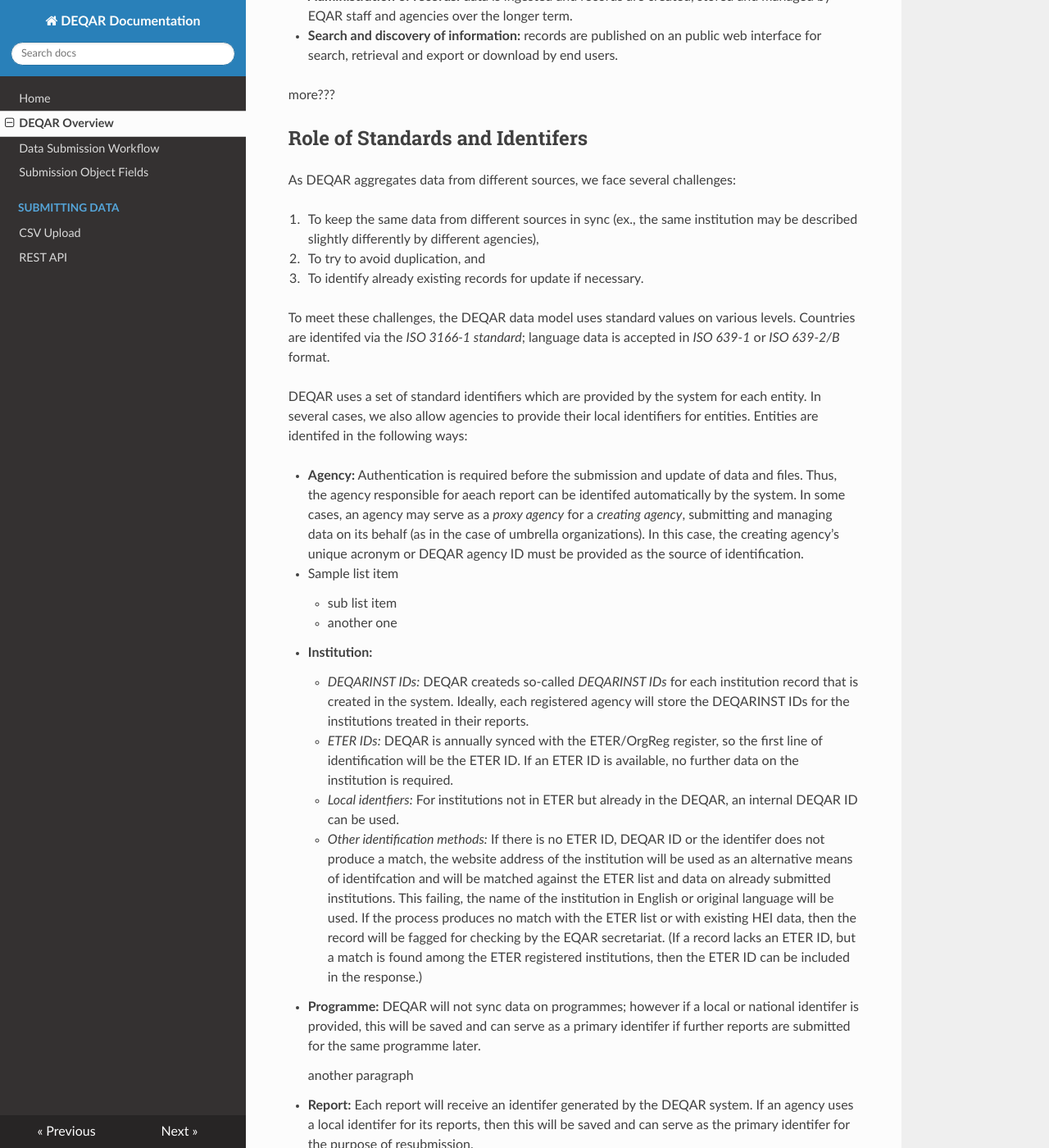
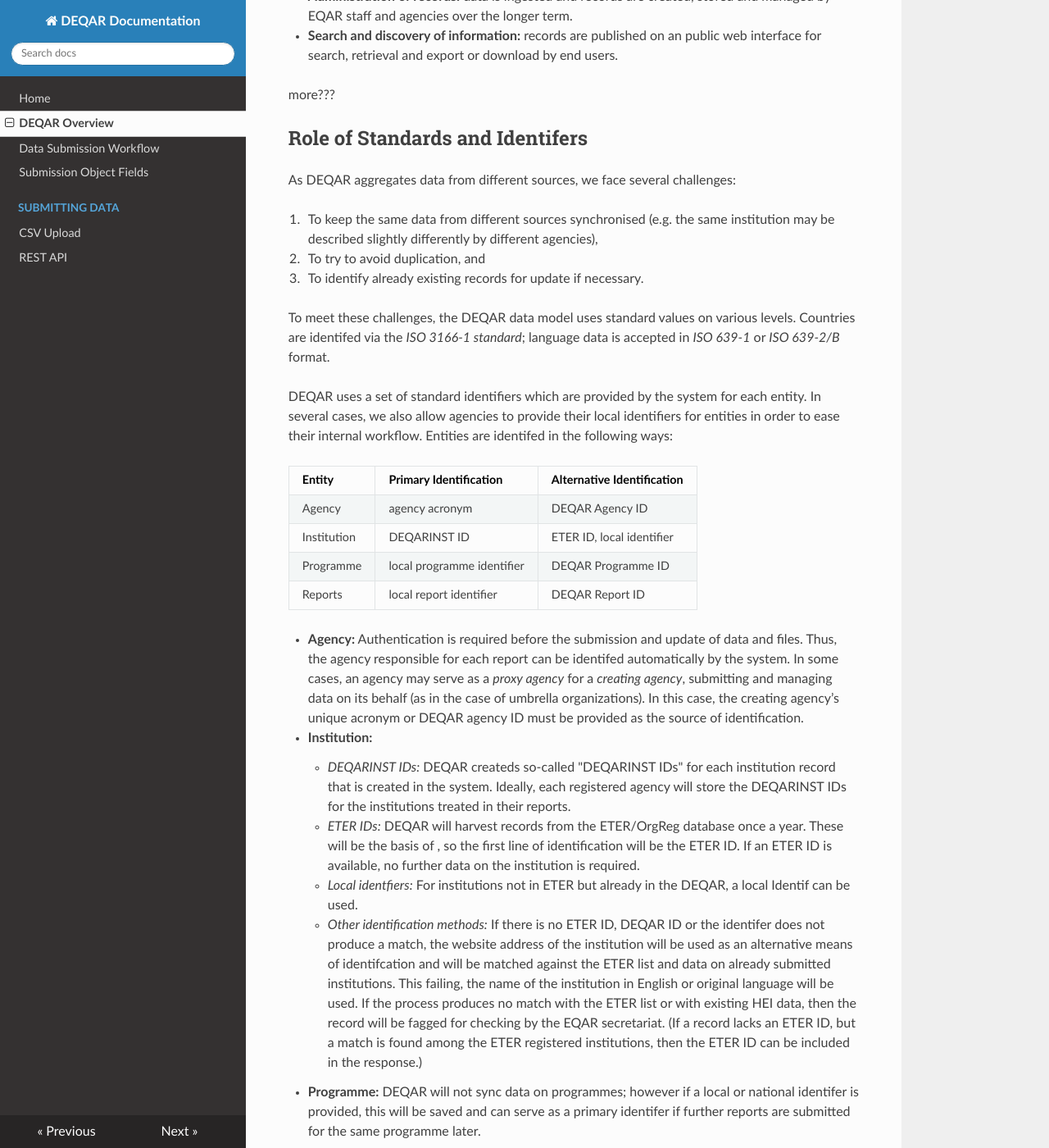
Before and after one commit to EQAR/deqar-docs, an MkDocs documentation site: the page built from docs/DEQAR_overview.md, in a window 1280 px wide and 1400 px high, scrolled down 840 px. Shown: the whole window at 82% size. Built offline with MkDocs 1.6.1, drawn with Linux system fonts in a browser that asks for light colours; nearby versions of some CDN libraries; old or Windows-style settings are respelled for this version of MkDocs.

Commit message:
Update DEQAR_overview.md

```diff
--- a/docs/DEQAR_overview.md
+++ b/docs/DEQAR_overview.md
@@ -25,27 +25,27 @@
 
 As DEQAR aggregates data from different sources, we face several challenges:
 
-1. To keep the same data from different sources in sync (ex., the same institution may be described slightly differently by different agencies),
+1. To keep the same data from different sources synchronised (e.g. the same institution may be described slightly differently by different agencies),
 2. To try to avoid duplication, and
 3. To identify already existing records for update if necessary.
 
 To meet these challenges, the DEQAR data model uses standard values on various levels. Countries are identifed via the *ISO 3166-1 standard*; language data is accepted in *ISO 639-1* or *ISO 639-2/B* format.
 
-DEQAR uses a set of standard identifiers which are provided by the system for each entity.  In several cases, we also allow agencies to provide their local identifiers for entities.  Entities are identifed in the following ways:
+DEQAR uses a set of standard identifiers which are provided by the system for each entity.  In several cases, we also allow agencies to provide their local identifiers for entities in order to ease their internal workflow.  Entities are identifed in the following ways:
 
-- **Agency:** Authentication is required before the submission and update of data and files. Thus, the agency responsible for aeach report can be identifed automatically by the system. In some cases, an agency may serve as a *proxy agency* for a *creating agency*, submitting and managing data on its behalf (as in the case of umbrella organizations). In this case, the creating agency’s unique acronym or DEQAR agency ID must be provided as the source of identification.
+| Entity      | Primary Identification     | Alternative Identification |
+| ----------- | -------------------------- | -------------------------- |
+| Agency      | agency acronym             | DEQAR Agency ID            |
+| Institution | DEQARINST ID               | ETER ID, local identifier  |
+| Programme   | local programme identifier | DEQAR Programme ID         |
+| Reports     | local report identifier    | DEQAR Report ID
 
-- Sample list item
-
-    - sub list item
-    - another one
-
+- **Agency:** Authentication is required before the submission and update of data and files. Thus, the agency responsible for each report can be identifed automatically by the system. In some cases, an agency may serve as a *proxy agency* for a *creating agency*, submitting and managing data on its behalf (as in the case of umbrella organizations). In this case, the creating agency’s unique acronym or DEQAR agency ID must be provided as the source of identification.
 - **Institution:**
-
-    - *DEQARINST IDs:* DEQAR createds so-called *DEQARINST IDs* for each institution record that is created in the system. Ideally, each registered agency will store the DEQARINST IDs for the institutions treated in their reports.
-    - *ETER IDs:* DEQAR is annually synced with the ETER/OrgReg register, so the first line of identification will be the ETER ID. If an ETER ID is available, no further data on the institution is required.
-    - *Local identfiers:* For institutions not in ETER but already in the DEQAR, an internal DEQAR ID can be used.
-    - *Other identification methods:* If there is no ETER ID, DEQAR ID or the identifer does not produce a match, the website address of the institution will be used as an alternative means of identifcation and will be matched against the ETER list and data on already submitted institutions. This failing, the name of the institution in English or original language will be used. If the process produces no match with the ETER list or with existing HEI data, then the record will be fagged for checking by the EQAR secretariat. (If a record lacks an ETER ID, but a match is found among the ETER registered institutions, then the ETER ID can be included in the response.)
+    - *DEQARINST IDs:*  DEQAR createds so-called "DEQARINST IDs" for each institution record that is created in the system. Ideally, each registered agency will store the DEQARINST IDs for the institutions treated in their reports.
+    - *ETER IDs:*  DEQAR will harvest records from the ETER/OrgReg database once a year.  These will be the basis of , so the first line of identification will be the ETER ID. If an ETER ID is available, no further data on the institution is required.
+    - *Local identfiers:*  For institutions not in ETER but already in the DEQAR, a local Identif can be used.
+    - *Other identification methods:*  If there is no ETER ID, DEQAR ID or the identifer does not produce a match, the website address of the institution will be used as an alternative means of identifcation and will be matched against the ETER list and data on already submitted institutions. This failing, the name of the institution in English or original language will be used. If the process produces no match with the ETER list or with existing HEI data, then the record will be fagged for checking by the EQAR secretariat. (If a record lacks an ETER ID, but a match is found among the ETER registered institutions, then the ETER ID can be included in the response.)
 
 - **Programme:** DEQAR will not sync data on programmes; however if a local or national identifer is provided, this will be saved and can serve as a primary identifer if further reports are submitted for the same programme later.
 
```
